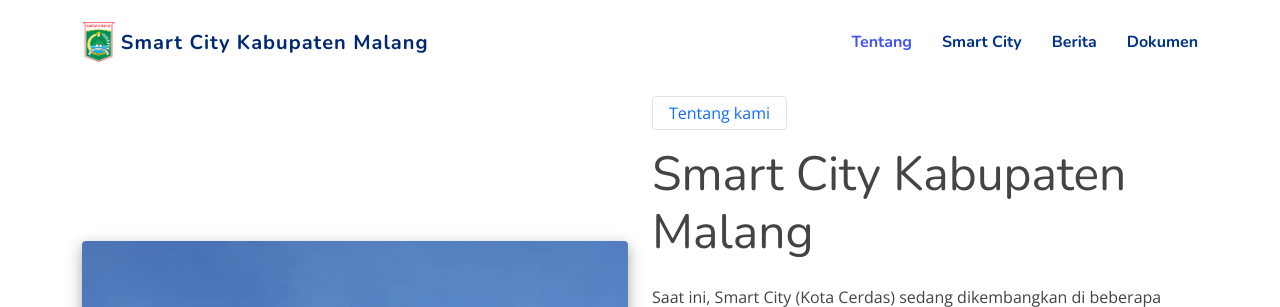
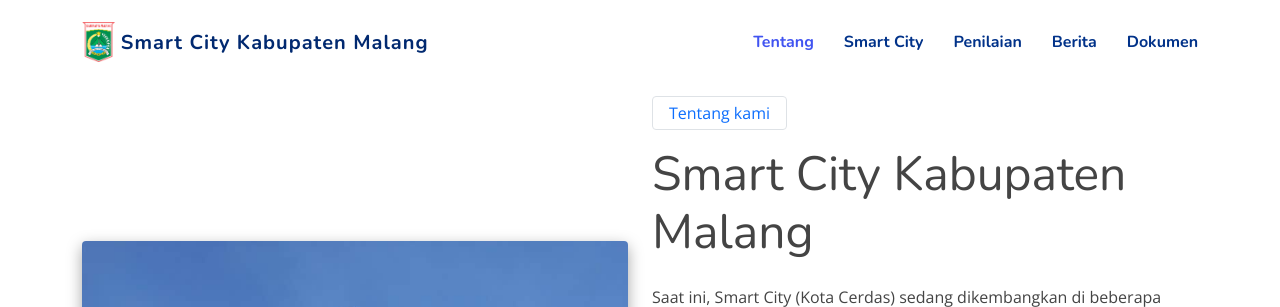
Before and after one commit to Maisho20/Smart-City-2, a Laravel app: page / in a window 1280 px wide. Shown: the top 307 px of the page. Run offline with Laravel 10, Linux system fonts and the light colour scheme; data comes from the database, SQL or seed files in the repository.

Commit message:
Update home navbar

```diff
--- a/resources/views/home.blade.php
+++ b/resources/views/home.blade.php
@@ -13,6 +13,7 @@
                 <ul>
                     <li><a class="nav-link scrollto" href="#about">Tentang</a></li>
                     <li><a class="nav-link scrollto" href="#smart">Smart City</a></li>
+                    <li><a class="nav-link scrollto" href="#nilai">Penilaian</a></li>
                     <li><a class="nav-link scrollto" href="#berita">Berita</a></li>
                     <li><a class="nav-link scrollto" href="#dokumen">Dokumen</a></li>
                 </ul>
```
